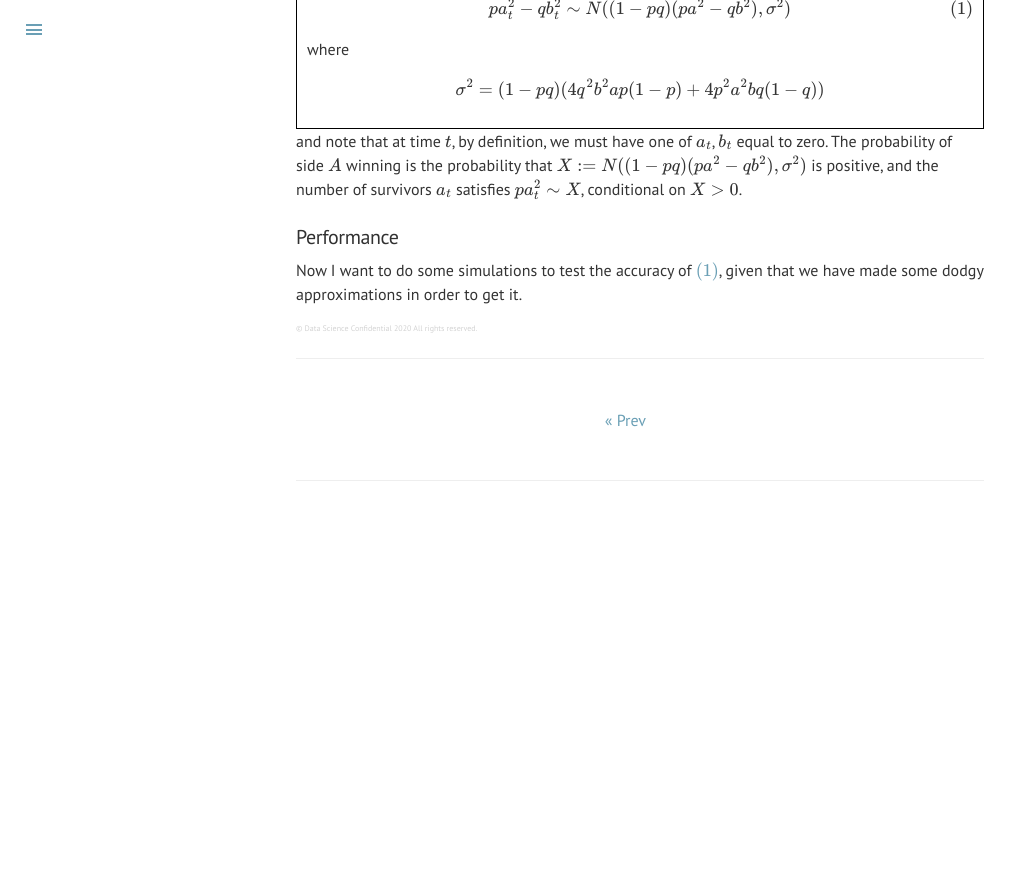
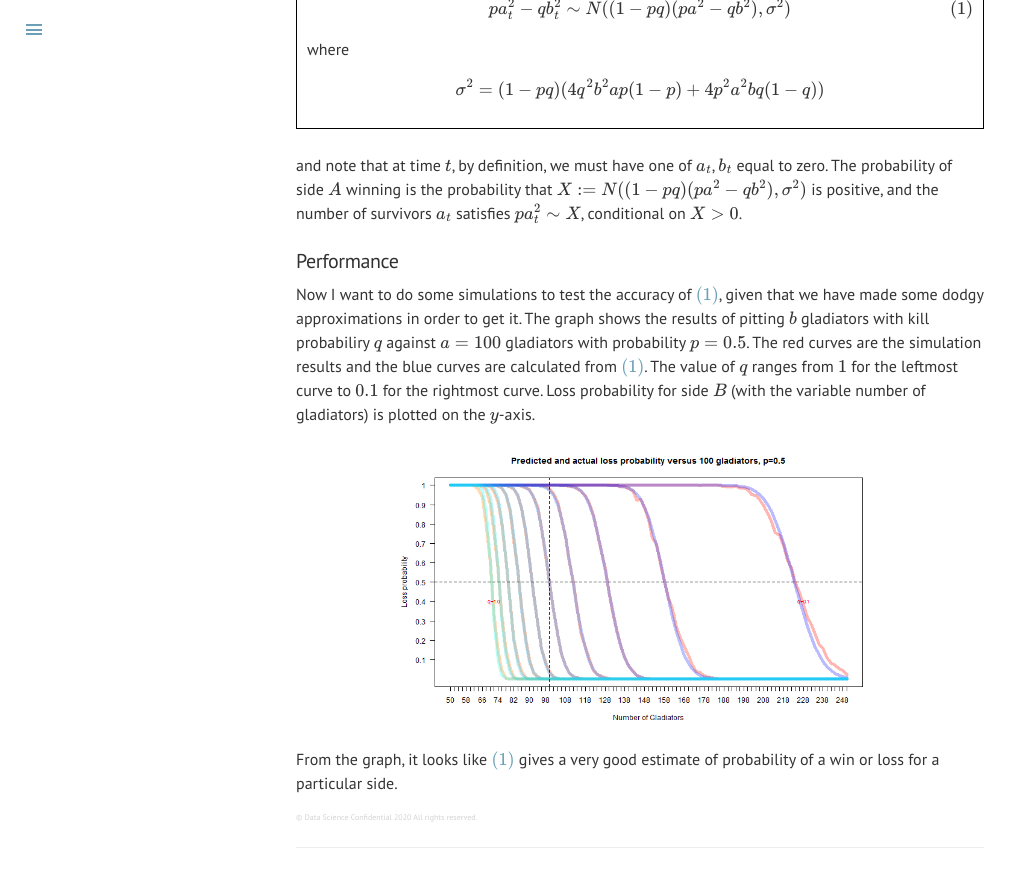
Before and after one commit to datascienceconfidential/datascienceconfidential.github.io, a Jekyll site: the page built from _posts/2020-04-30-gladiator2.md, in a window 1280 px wide and 900 px high, scrolled down 1351 px. Shown: the top 887 px of the window, without its empty margins (0-1021 px from the left). Built offline with Jekyll 4.4.1, drawn with Linux system fonts in a browser that asks for light colours; formulas are drawn with MathJax 3; comment, search, counter and statistics services are not loaded; before the commit the page ends 1897 px from its top, so only the background shows below that; some of the changed text lies outside the part shown.

Commit message:
added a figure

```diff
--- a/_posts/2020-04-30-gladiator2.md
+++ b/_posts/2020-04-30-gladiator2.md
@@ -11,11 +11,11 @@ published: true
 
 This is a follow-up to the previous post, in which I was interested in simulating a fight between two groups of gladiators, each of whom does a random amount of damage to the other group at each time step.
 
-This resulted in the following model with $a_0, b_0 > 0$ and $\mathrm{Bin}(N, \pi)$ being a binomial random variable.
+This resulted in the following model with $a_0, b_0, p, q > 0$ and $\mathrm{Bin}(N, \pi)$ being notation for a binomial random variable.
 
 $$\begin{align*}
-a_{n+1} = \mathrm{max}(0, a_n - \mathrm{Bin}(b_n, q))\\
-b_{n+1} = \mathrm{max}(0, b_n - \mathrm{Bin}(a_n, p))
+a_{n+1} &= \mathrm{max}(0, a_n - \mathrm{Bin}(b_n, q))\\
+b_{n+1} &= \mathrm{max}(0, b_n - \mathrm{Bin}(a_n, p))
 \end{align*}$$
 
 I am interested in which side is more likely to win, what the winning probability is, and how many survivors there will be on the winning side.
@@ -61,9 +61,15 @@ where
 
 $$\sigma^2 = (1-pq)(4q^2b^2ap(1-p) + 4p^2a^2bq(1-q))$$
 </div>
-
+<br>
 and note that at time $t$, by definition, we must have one of $a_t$, $b_t$ equal to zero. The probability of side $A$ winning is the probability that $X:= N((1-pq)(pa^2 - qb^2), \sigma^2)$ is positive, and the number of survivors $a_t$ satisfies $pa_t^2 \sim X$, conditional on $X > 0$.
 
 ### Performance
 
-Now I want to do some simulations to test the accuracy of $\eqref{eq:1}$, given that we have made some dodgy approximations in order to get it.
+Now I want to do some simulations to test the accuracy of $\eqref{eq:1}$, given that we have made some dodgy approximations in order to get it. The graph shows the results of pitting $b$ gladiators with kill probabiliry $q$ against $a=100$ gladiators with probability $p=0.5$. The red curves are the simulation results and the blue curves are calculated from $\eqref{eq:1}$. The value of $q$ ranges from $1$ for the leftmost curve to $0.1$ for the rightmost curve. Loss probability for side $B$ (with the variable number of gladiators) is plotted on the $y$-axis.
+
+<div style="width:70%; margin:0 auto;">
+ <img src="/blog/images/2020-04/gladiator1.png" />
+</div>
+
+From the graph, it looks like $\eqref{eq:1}$ gives a very good estimate of probability of a win or loss for a particular side.
```
Also changed, not shown: other parts of _posts/2020-04-30-gladiator2.md (+1 -1 lines).
